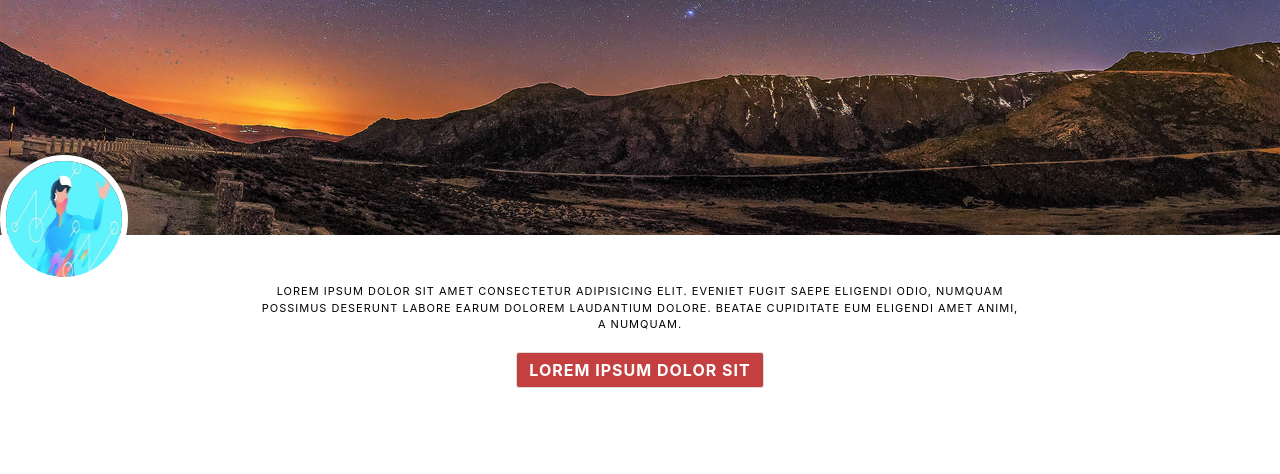
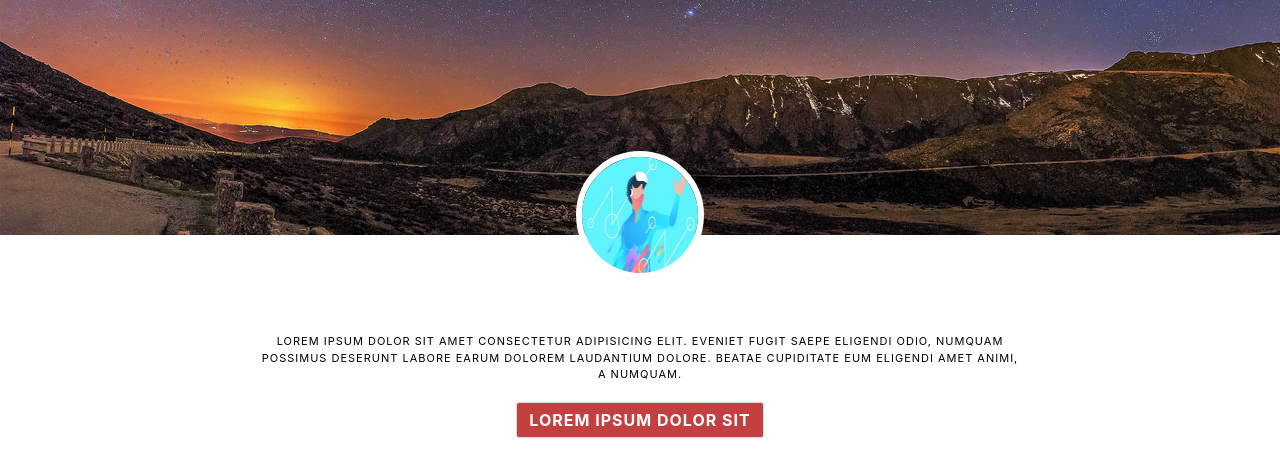
Before and after one commit to Ajsalemo/SASS-Bulma, a website: page index.html in a window 1280 px wide. Shown: the part 265-739 px from the top of the page. Drawn offline with Linux system fonts and the light colour scheme; a web font is replaced by a local one.

Commit message:
fixed image centering

```diff
--- a/_sass/main.scss
+++ b/_sass/main.scss
@@ -38,8 +38,6 @@ p,
 }
 
 .hero {
-    position: relative;
-
     img {
         width: 8em;
         height: 8em;
@@ -47,14 +45,8 @@ p,
         border: 6px solid #fff;
     }
 
-    .image-div {
-        position: absolute;
-        top: 23em;
-    }
-
-    .has-image-centered {
-        margin-left: auto;
-        margin-right: auto;
+    .image-column {
+        margin-top: -6em;
     }
 }
 
--- a/index.html
+++ b/index.html
@@ -37,9 +37,12 @@
           </div>
         </div>
       </div>
-      <figure class="image-div">
-        <img src="assets/images/virtualreality.jpg" alt="Virtual Reality rendering">
-      </figure>
+      <div class="columns image-column">
+        <div class="column has-text-centered">
+            <img src="assets/images/virtualreality.jpg" alt="Virtual Reality rendering">
+          </section>
+        </div>
+      </div>
     </section>
 
     <!--------------------------------------------------------------------------------------------------------------------------------->
```
Also changed, not shown: css/main.css, 1 other file.
